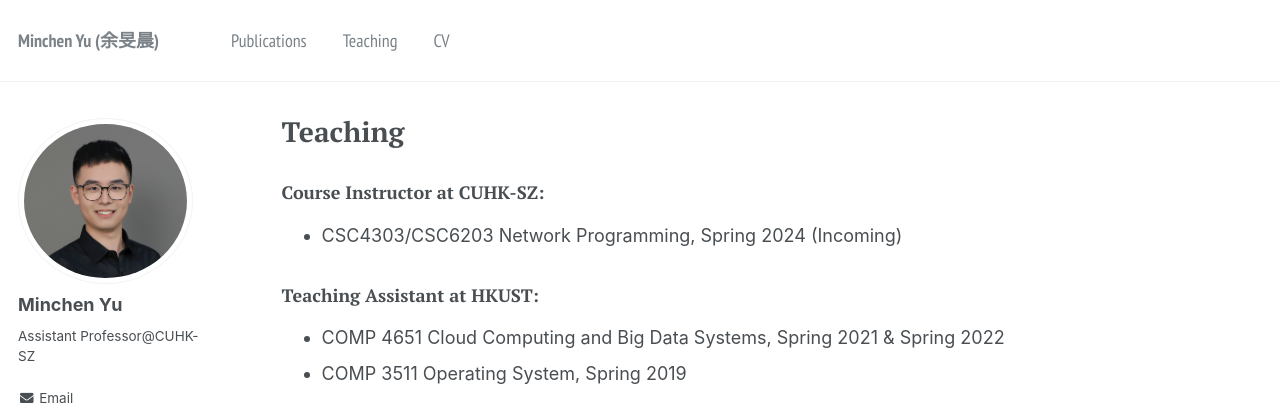
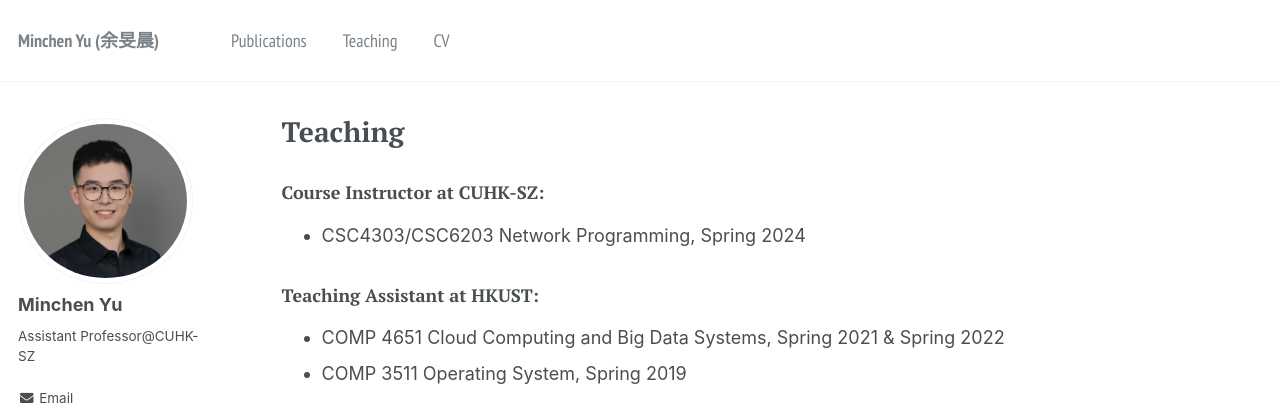
Before and after one commit to YaoSiqi2003/YaoSiqi2003.github.io, a Jekyll site: the page built from _pages/teaching.md, in a window 1280 px wide. Shown: the top 417 px of the page. Built offline with Jekyll 4.4.1, drawn with Linux system fonts in a browser that asks for light colours; some web fonts are replaced.

Commit message:
teaching minor

```diff
--- a/_pages/teaching.md
+++ b/_pages/teaching.md
@@ -6,7 +6,7 @@
 ---
 
 ### Course Instructor at CUHK-SZ:
-- CSC4303/CSC6203 Network Programming, Spring 2024 (Incoming)
+- CSC4303/CSC6203 Network Programming, Spring 2024
 
 ### Teaching Assistant at HKUST:
 
```
